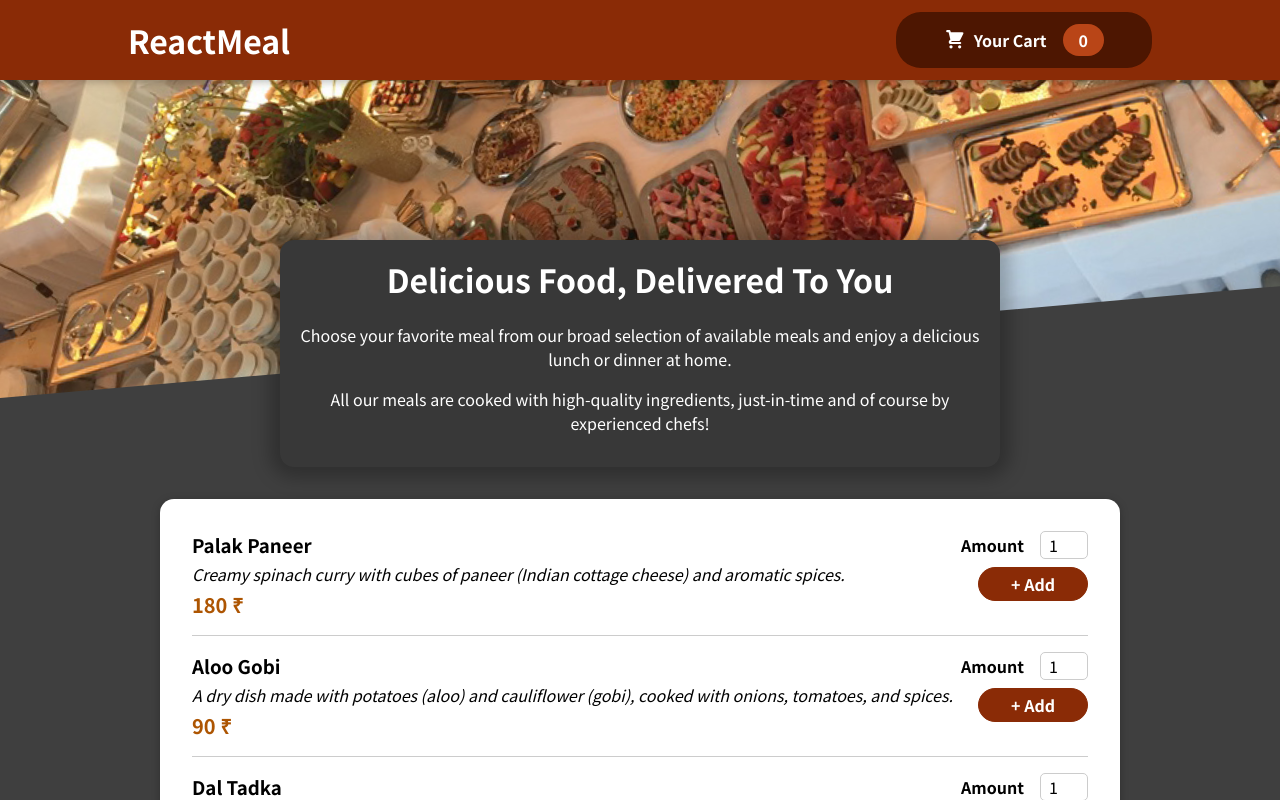
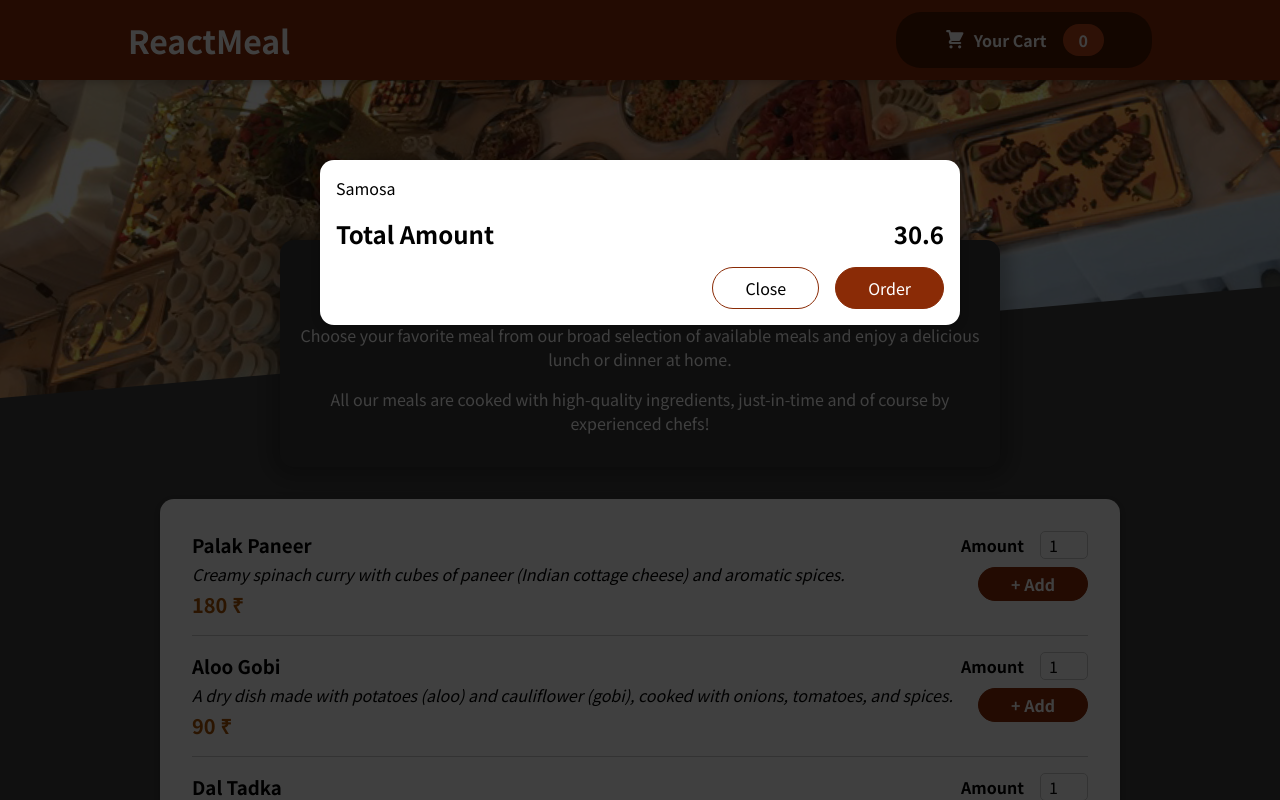
Before and after one commit to akkii02/creating-a-restaurant-website, a React (Create React App) app: page / in a window 1280 px wide. Shown: the top 800 px of the page. Built offline with nearby package versions, Linux system fonts and the light colour scheme.

Commit message:
hard Coded Cart without any Functionality

```diff
--- a/public/index.html
+++ b/public/index.html
@@ -28,6 +28,7 @@
   </head>
   <body>
     <noscript>You need to enable JavaScript to run this app.</noscript>
+    <div id="overlays"></div>
     <div id="root"></div>
     <!--
       This HTML file is a template.
--- a/src/App.js
+++ b/src/App.js
@@ -1,10 +1,12 @@
 import { Fragment } from "react";
 import Header from "./components/Layout/Header";
 import MealsComponents from "./components/Meals/MealsComponents";
+import Cart from "./components/Cart/Cart";
 
 function App() {
   return (
     <Fragment>
+      <Cart/>
       <Header />
       <main>
         <MealsComponents />
--- /dev/null
+++ b/src/components/Cart/Cart.js
@@ -0,0 +1,27 @@
+import Modal from "../UI/Modal";
+import classes from "./Cart.module.css";
+
+const Cart = (props) => {
+  const cartItems = (
+    <ul className={classes["cart-items"]}>
+      {[{ id: "c1", name: "Samosa", amout: 2, price: 20 }].map((item) => (
+        <li>{item.name}</li>
+      ))}
+    </ul>
+  );
+  return (
+    <Modal>
+      {cartItems}
+      <div className={classes.total}>
+        <span>Total Amount</span>
+        <span>30.6</span>
+      </div>
+      <div className={classes.actions}>
+        <button className={classes["button-alt"]}>Close</button>
+        <button className={classes.button}>Order</button>
+      </div>
+    </Modal>
+  );
+};
+
+export default Cart;
--- /dev/null
+++ b/src/components/Cart/Cart.module.css
@@ -0,0 +1,46 @@
+.cart-items {
+  list-style: none;
+  margin: 0;
+  padding: 0;
+  max-height: 20rem;
+  overflow: auto;
+}
+
+.total {
+  display: flex;
+  justify-content: space-between;
+  align-items: center;
+  font-weight: bold;
+  font-size: 1.5rem;
+  margin: 1rem 0;
+}
+
+.actions {
+  text-align: right;
+}
+
+.actions button {
+  font: inherit;
+  cursor: pointer;
+  background-color: transparent;
+  border: 1px solid #8a2b06;
+  padding: 0.5rem 2rem;
+  border-radius: 25px;
+  margin-left: 1rem;
+}
+
+.actions button:hover,
+.actions button:active {
+  background-color: #5a1a01;
+  border-color: #5a1a01;
+  color: white;
+}
+
+.actions .button--alt {
+  color: #8a2b06;
+}
+
+.actions .button {
+  background-color: #8a2b06;
+  color: white;
+}
--- a/src/components/Meals/MealIemForm.js
+++ b/src/components/Meals/MealIemForm.js
@@ -7,7 +7,7 @@
       <Input
         label="Amount"
         input={{
-          id: "amount",
+          id: "amount"+props.id,
           type: "number",
           min: "1",
           max: "5",
--- a/src/components/Meals/MealsItems.js
+++ b/src/components/Meals/MealsItems.js
@@ -41,7 +41,7 @@
   },
 ];
 
-function MealsItems() {
+function MealsItems(props) {
   return (
     <div className={classes.meals}>
       <Card>
@@ -55,7 +55,7 @@
                   <div className={classes.price}>{items.price} &#8377;</div>
                 </div>
                 <div>
-                  <MealItemForm/>
+                  <MealItemForm id={items.id}/>
                 </div>
               </li>
             );
--- /dev/null
+++ b/src/components/UI/Modal.js
@@ -0,0 +1,32 @@
+import { Fragment } from 'react';
+import ReactDOM from 'react-dom';
+
+import classes from './Modal.module.css';
+
+const Backdrop = (props) => {
+  return <div className={classes.backdrop} />;
+};
+
+const ModalOverlay = (props) => {
+  return (
+    <div className={classes.modal}>
+      <div className={classes.content}>{props.children}</div>
+    </div>
+  );
+};
+
+const portalElement = document.getElementById('overlays');
+
+const Modal = (props) => {
+  return (
+    <Fragment>
+      {ReactDOM.createPortal(<Backdrop />, portalElement)}
+      {ReactDOM.createPortal(
+        <ModalOverlay>{props.children}</ModalOverlay>,
+        portalElement
+      )}
+    </Fragment>
+  );
+};
+
+export default Modal;
--- /dev/null
+++ b/src/components/UI/Modal.module.css
@@ -0,0 +1,40 @@
+.backdrop {
+  position: fixed;
+  top: 0;
+  left: 0;
+  width: 100%;
+  height: 100vh;
+  z-index: 20;
+  background-color: rgba(0, 0, 0, 0.75);
+}
+
+.modal {
+  position: fixed;
+  top: 20vh;
+  left: 5%;
+  width: 90%;
+  background-color: white;
+  padding: 1rem;
+  border-radius: 14px;
+  box-shadow: 0 2px 8px rgba(0, 0, 0, 0.25);
+  z-index: 30;
+  animation: slide-down 300ms ease-out forwards;
+}
+
+@media (min-width: 768px) {
+  .modal {
+    width: 40rem;
+    left: calc(50% - 20rem);
+  }
+}
+
+@keyframes slide-down {
+  from {
+    opacity: 0;
+    transform: translateY(-3rem);
+  }
+  to {
+    opacity: 1;
+    transform: translateY(0);
+  }
+}
```
